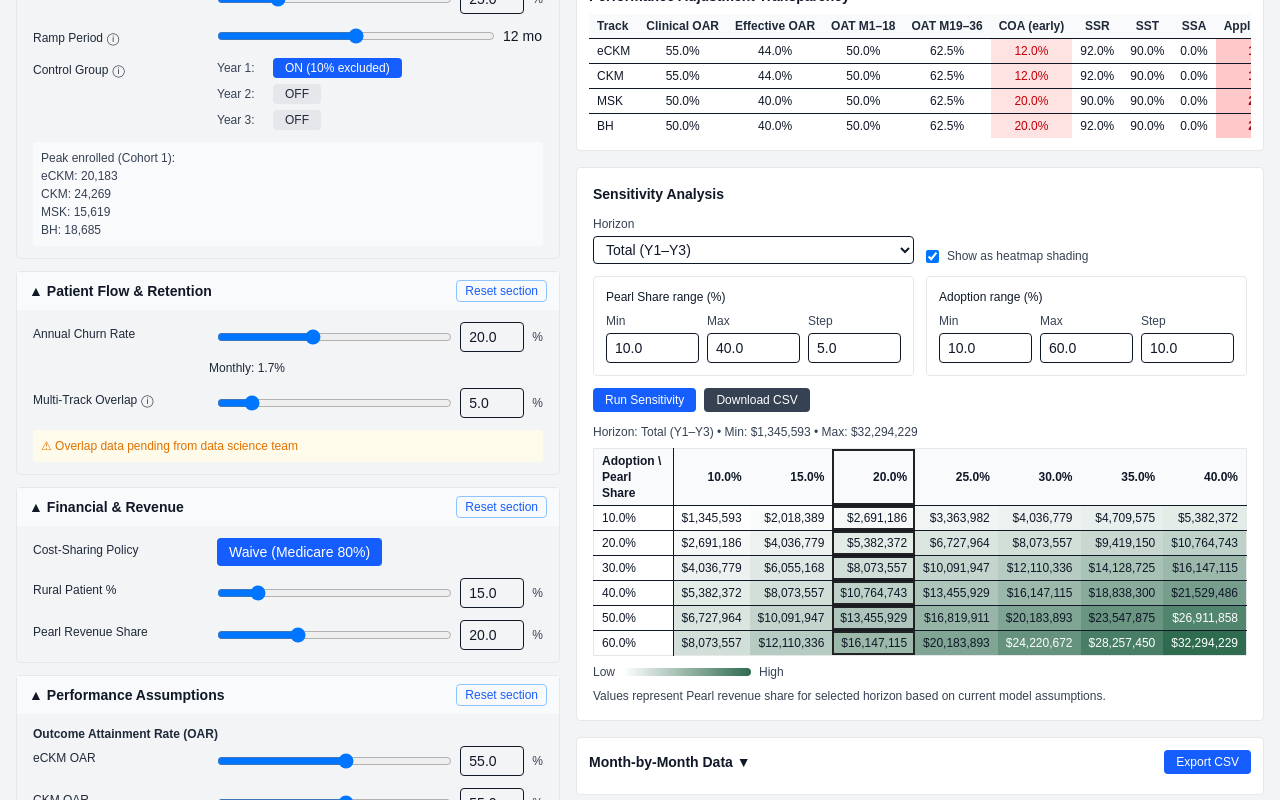
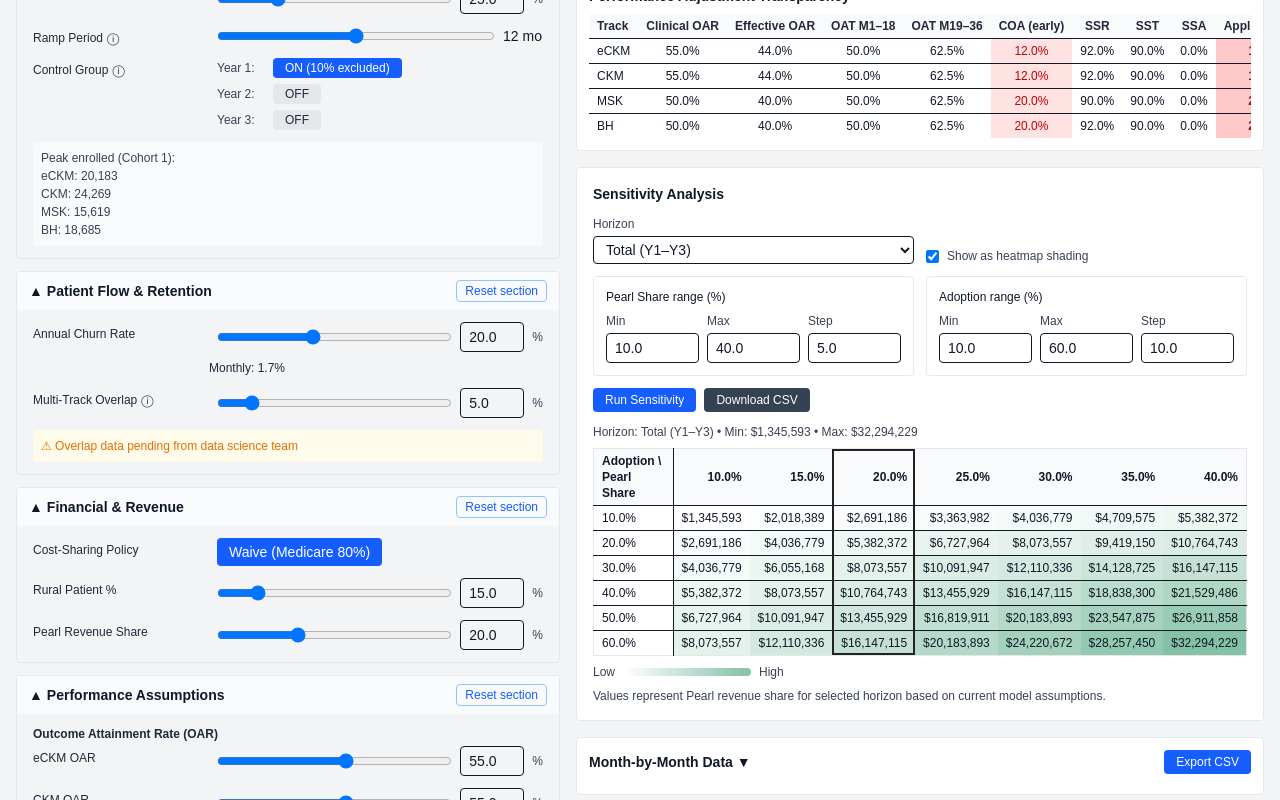
Before and after one commit to jtp2125/access-calculator, a Next.js app: page / in a window 1280 px wide. Both pictures are taken after a click on the button "Run Sensitivity". Shown: the part 729-1529 px from the top of the page. Built offline with nearby package versions, Linux system fonts and the light colour scheme.

Commit message:
Polish sensitivity grid with mint heatmap and cleaner row/column outlines

```diff
--- a/src/app/page.tsx
+++ b/src/app/page.tsx
@@ -1426,11 +1426,12 @@ export default function App() {
                       <th className="text-left px-2 py-1 border-b border-r">Adoption \ Pearl Share</th>
                       {sensitivityResult.pearlShareValues.map((ps) => {
                         const colMatch = isSensitivityMatch(ps, currentPearlShare);
+                        const colShadow = colMatch ? "inset 2px 0 0 #222, inset -2px 0 0 #222, inset 0 2px 0 #222" : undefined;
                         return (
                           <th
                             key={ps}
                             className={`text-right px-2 py-1 border-b ${colMatch ? "font-bold" : ""}`}
-                            style={colMatch ? { boxShadow: "inset 0 0 0 2px #222" } : undefined}
+                            style={colShadow ? { boxShadow: colShadow } : undefined}
                           >
                             {(ps * 100).toFixed(1)}%
                           </th>
@@ -1447,31 +1448,37 @@ export default function App() {
                         <tr key={adoptionValue} className="border-t">
                           <td
                             className={`px-2 py-1 font-medium border-r ${rowMatch ? "font-bold" : ""}`}
-                            style={rowMatch ? { boxShadow: "inset 0 0 0 2px #222" } : undefined}
+                            style={rowMatch ? { boxShadow: "inset 2px 0 0 #222, inset -2px 0 0 #222, inset 0 2px 0 #222, inset 0 -2px 0 #222" } : undefined}
                           >
                             {(adoptionValue * 100).toFixed(1)}%
                           </td>
-                          {row.map((cell) => {
+                          {row.map((cell, colIdx) => {
                             const span = sensitivityResult.max - sensitivityResult.min;
                             const norm = span > 0 ? (cell.value - sensitivityResult.min) / span : 0;
                             const bg = sensitivityConfig.showHeatmap
-                              ? interpolateColor([255, 255, 255], [46, 107, 79], norm)
+                              ? interpolateColor([255, 255, 255], [132, 193, 165], norm)
                               : "transparent";
-                            const textClass = sensitivityConfig.showHeatmap && norm > 0.72 ? "text-white" : "text-gray-900";
                             const colMatch = isSensitivityMatch(cell.pearlShare, currentPearlShare);
-                            const intersectMatch = rowMatch && colMatch;
+                            const isLastRow = rowIdx === sensitivityResult.rows.length - 1;
+                            const isLastCol = colIdx === row.length - 1;
+
+                            const outlineSegments: string[] = [];
+                            if (rowMatch) {
+                              outlineSegments.push("inset 0 2px 0 #222", "inset 0 -2px 0 #222");
+                              if (isLastCol) outlineSegments.push("inset -2px 0 0 #222");
+                            }
+                            if (colMatch) {
+                              outlineSegments.push("inset 2px 0 0 #222", "inset -2px 0 0 #222");
+                              if (isLastRow) outlineSegments.push("inset 0 -2px 0 #222");
+                            }
 
                             return (
                               <td
                                 key={`${cell.adoption}-${cell.pearlShare}`}
-                                className={`px-2 py-1 text-right tabular-nums ${textClass}`}
+                                className="px-2 py-1 text-right tabular-nums text-gray-900"
                                 style={{
                                   backgroundColor: bg,
-                                  boxShadow: intersectMatch
-                                    ? "inset 0 0 0 3px #111"
-                                    : rowMatch || colMatch
-                                      ? "inset 0 0 0 2px #222"
-                                      : undefined,
+                                  boxShadow: outlineSegments.length > 0 ? outlineSegments.join(", ") : undefined,
                                 }}
                                 title={`Adoption ${(cell.adoption * 100).toFixed(1)}%, Pearl Share ${(cell.pearlShare * 100).toFixed(1)}%, Value ${fmtCurrency(cell.value)}`}
                               >
@@ -1489,7 +1496,7 @@ export default function App() {
               {sensitivityConfig.showHeatmap && (
                 <div className="flex items-center gap-2 text-xs text-gray-700">
                   <span>Low</span>
-                  <div className="h-2 w-32 rounded" style={{ background: "linear-gradient(to right, rgb(255,255,255), rgb(46,107,79))" }} />
+                  <div className="h-2 w-32 rounded" style={{ background: "linear-gradient(to right, rgb(255,255,255), rgb(132,193,165))" }} />
                   <span>High</span>
                 </div>
               )}
```
